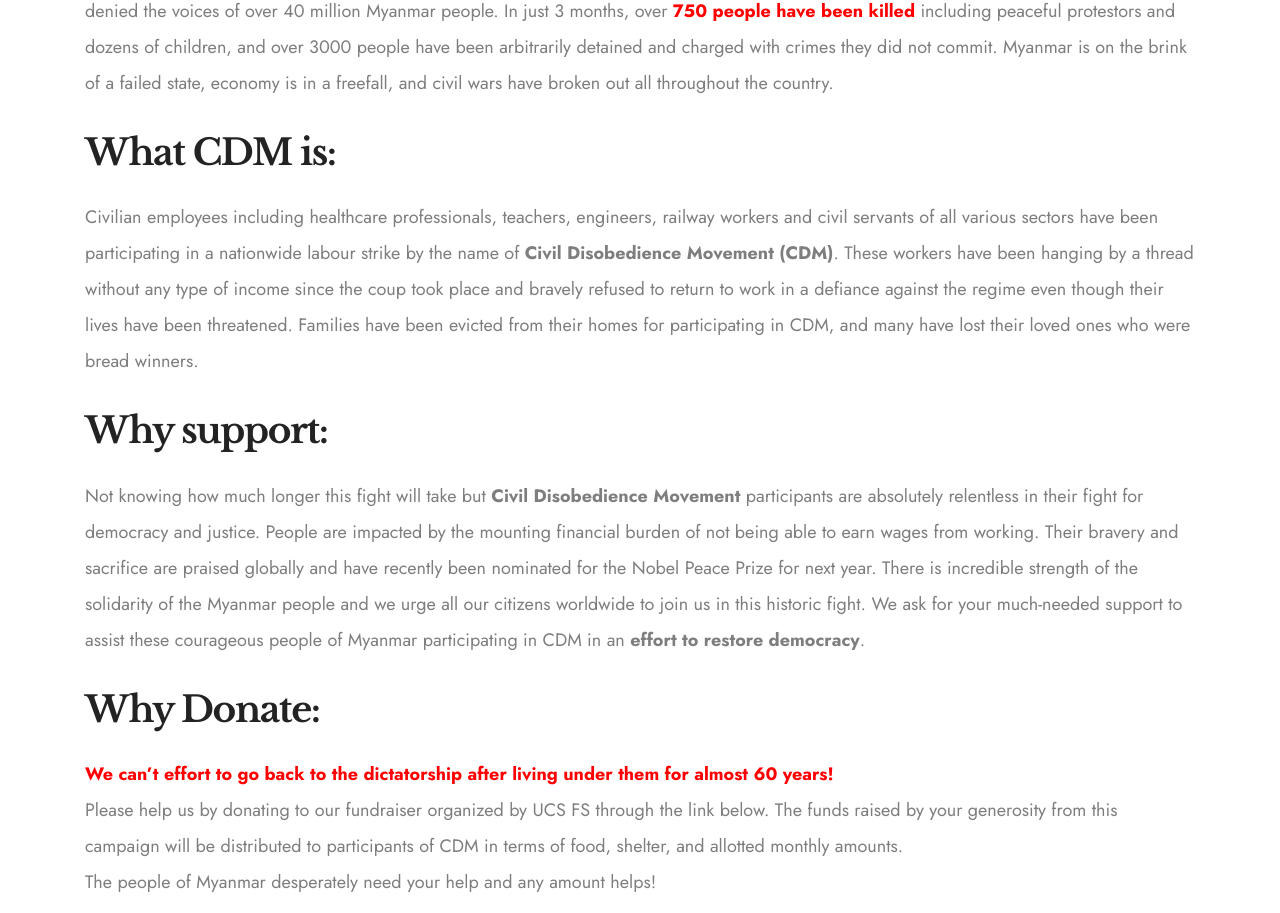
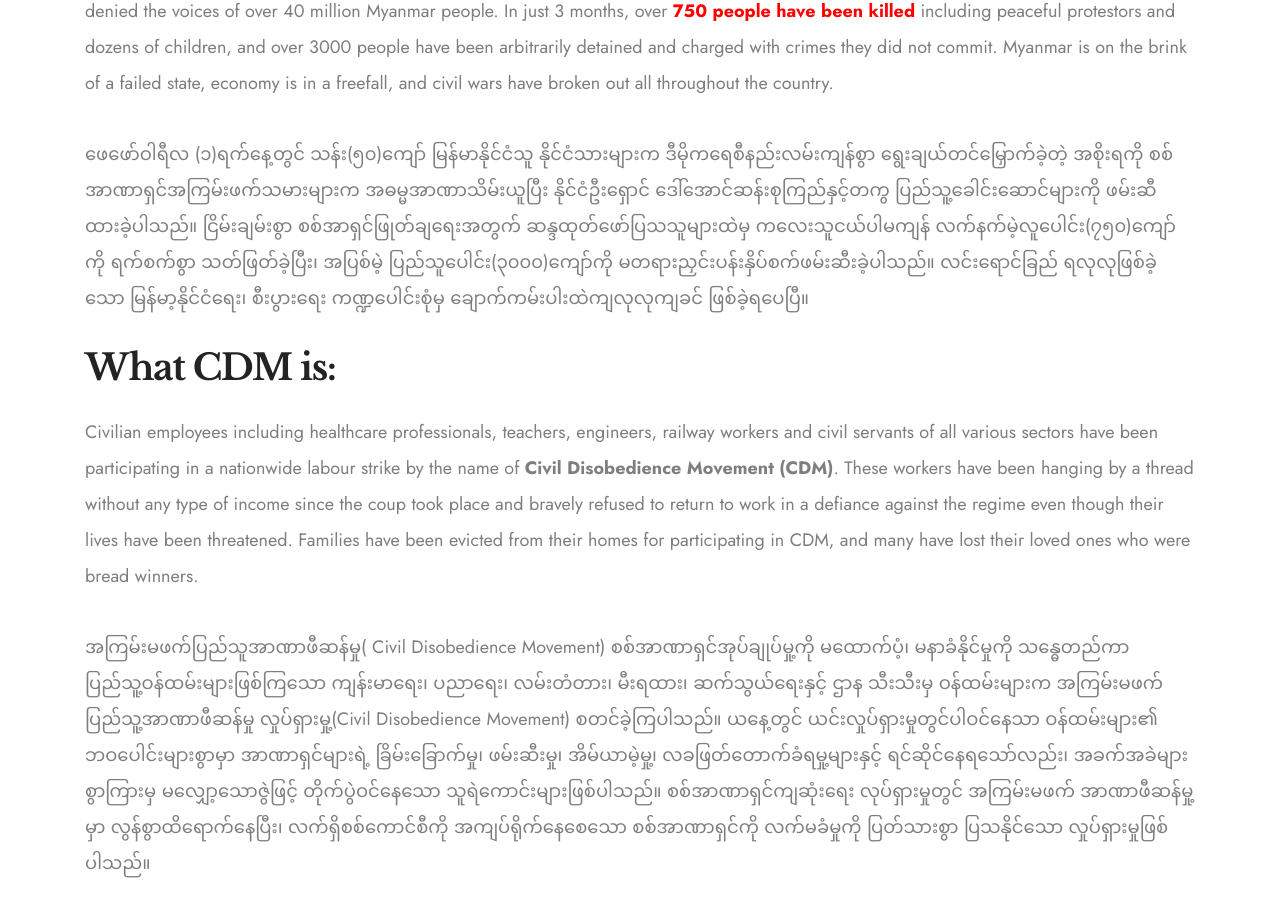
Before and after one commit to sandarma/ucs-alumni, a Next.js app: page / in a window 1280 px wide. Shown: the part 555-1468 px from the top of the page. Built offline with nearby package versions, Linux system fonts and the light colour scheme.

Commit message:
added burmese contents in 1st and 2nd paragraphp

```diff
--- a/pages/index.js
+++ b/pages/index.js
@@ -40,12 +40,18 @@ const HomeOne = () => {
             <p>
             On February 1st 2021, a military coup violently took over the democratically elected government of Myanmar, detained all of its leaders and denied the voices of over 40 million Myanmar people. In just 3 months, over <span style={{color: 'red', fontWeight: 'bold'}}>750 people have been killed</span> including peaceful protestors and dozens of children, and over 3000 people have been arbitrarily detained and charged with crimes they did not commit. Myanmar is on the brink of a failed state, economy is in a freefall, and civil wars have broken out all throughout the country.
             </p>
+            <p>
+            ဖေဖော်ဝါရီလ (၁)ရက်နေ့တွင် သန်း(၅၀)ကျော် မြန်မာနိုင်ငံသူ နိုင်ငံသားများက ဒီမိုကရေစီနည်းလမ်းကျန်စွာ ရွေးချယ်တင်မြှောက်ခဲ့တဲ့ အစိုးရကို စစ်အာဏာရှင်အကြမ်းဖက်သမားများက အဓမ္မအာဏာသိမ်းယူပြီး နိုင်ငံဦးရှောင် ဒေါ်အောင်ဆန်းစုကြည်နှင့်တကွ ပြည်သူ့ခေါင်းဆောင်များကို ဖမ်းဆီထားခဲ့ပါသည်။ ငြိမ်းချမ်းစွာ စစ်အာရှင်ဖြုတ်ချရေးအတွက် ဆန္ဒထုတ်ဖော်ပြသသူများထဲမှ ကလေးသူငယ်ပါမကျန် လက်နက်မဲ့လူပေါင်း(၇၅၀)ကျော်ကို ရက်စက်စွာ သတ်ဖြတ်ခဲ့ပြီး၊ အပြစ်မဲ့ ပြည်သူပေါင်း(၃၀၀၀)ကျော်ကို မတရားညှင်းပန်းနှိပ်စက်ဖမ်းဆီးခဲ့ပါသည်။ လင်းရောင်ခြည် ရလုလုဖြစ်ခဲ့သော မြန်မာ့နိုင်ငံရေး၊ စီးပွားရေး ကဏ္ဍပေါင်းစုံမှ ချောက်ကမ်းပါးထဲကျလုလုကျခင် ဖြစ်ခဲ့ရပေပြီ။
+            </p>
           </Col>
         </Row>
         <Row style={{marginBottom: 20}}>
           <Col md={12}>
             <h3>What CDM is:</h3>
             <p>Civilian employees including healthcare professionals, teachers, engineers, railway workers and civil servants of all various sectors have been participating in a nationwide labour strike by the name of <b>Civil Disobedience Movement (CDM)</b>. These workers have been hanging by a thread without any type of income since the coup took place and bravely refused to return to work in a defiance against the regime even though their lives have been threatened. Families have been evicted from their homes for participating in CDM, and many have lost their loved ones who were bread winners.</p>
+            <p>
+            အကြမ်းမဖက်ပြည်သူအာဏာဖီဆန်မှု( Civil Disobedience Movement) စစ်အာဏာရှင်အုပ်ချုပ်မှု့ကို မထောက်ပံ့၊ မနာခံနိုင်မှုကို သန္ဓေတည်ကာ ပြည်သူ့ဝန်ထမ်းများဖြစ်ကြသော ကျန်းမာရေး၊ ပညာရေး၊ လမ်းတံတား၊ မီးရထား၊ ဆက်သွယ်ရေးနှင့် ဌာန သီးသီးမှ ဝန်ထမ်းများက အကြမ်းမဖက်ပြည်သူ့အာဏာဖီဆန်မှု လှုပ်ရှားမှု့(Civil Disobedience Movement) စတင်ခဲ့ကြပါသည်။ ယနေ့တွင် ယင်းလှုပ်ရှားမှုတွင်ပါဝင်နေသာ ဝန်ထမ်းများ၏ ဘဝပေါင်းများစွာမှာ အာဏာရှင်များရဲ့ ခြိမ်းခြောက်မှု၊ ဖမ်းဆီးမှု၊ အိမ်ယာမဲ့မှု့၊ လခဖြတ်တောက်ခံရမှု့များနှင့် ရင်ဆိုင်နေရသော်လည်း၊ အခက်အခဲများစွာကြားမှ မလျှော့သောဇွဲဖြင့် တိုက်ပွဲဝင်နေသော သူရဲကောင်းများဖြစ်ပါသည်။ စစ်အာဏာရှင်ကျဆုံးရေး လုပ်ရှားမှုတွင် အကြမ်းမဖက် အာဏာဖီဆန်မှု့မှာ လွန်စွာထိရောက်နေပြီး၊ လက်ရှိစစ်ကောင်စီကို အကျပ်ရိုက်နေစေသော စစ်အာဏာရှင်ကို လက်မခံမှုကို ပြတ်သားစွာ ပြသနိုင်သော လှုပ်ရှားမှုဖြစ်ပါသည်။
+            </p>
           </Col>
         </Row>
         <Row style={{marginBottom: 20}}>
```
